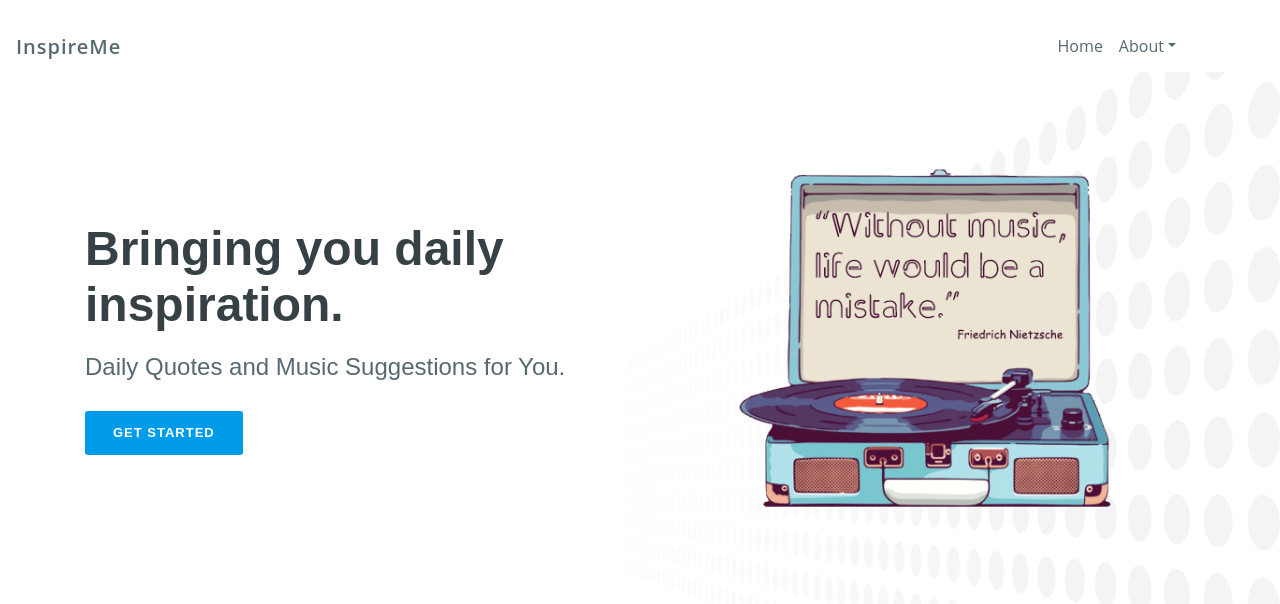
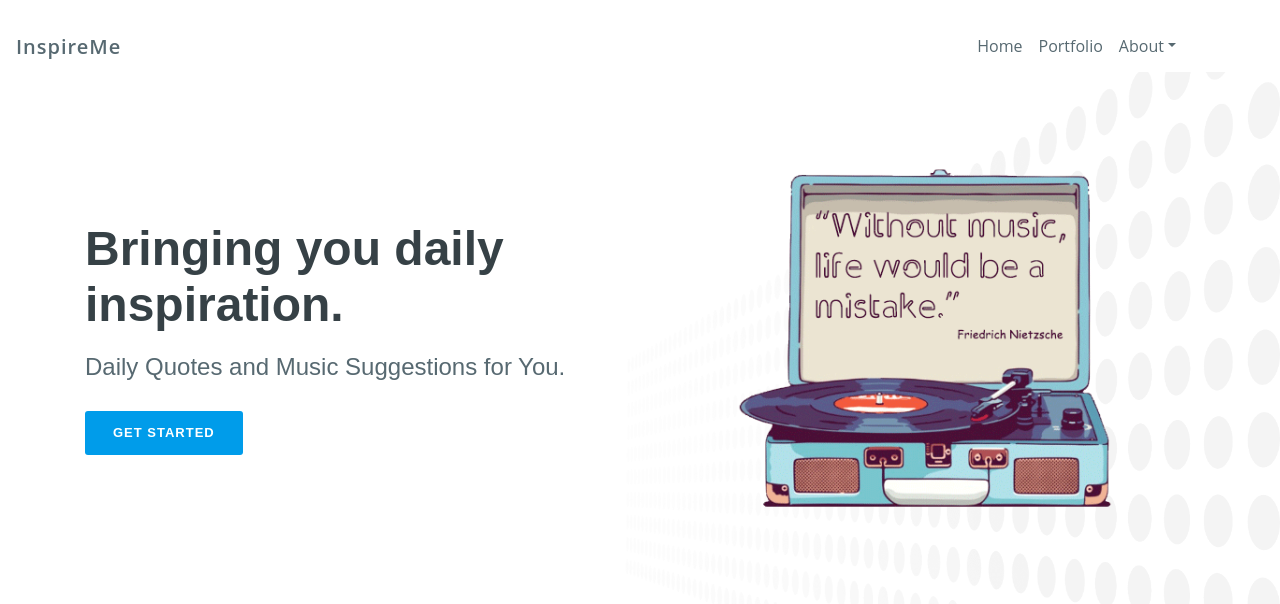
Before and after one commit to phmaa/inspire, a Flask app: page / in a window 1280 px wide. Shown: the top 604 px of the page. Run offline with Flask 2, Linux system fonts and the light colour scheme; some libraries are stand-ins or nearby versions.

Commit message:
added link to portfolio

```diff
--- a/templates/base.html
+++ b/templates/base.html
@@ -34,6 +34,7 @@
         <ul class="navbar-nav ml-auto" style="margin-inline-end: 5rem;" >
           <!-- dynamically generate active page, use href='/' to redirect to index.html -->
           <li {% block nav_index %} {% endblock %} class="nav-item"><a class="nav-link" href="/" style="color: #576971">Home</a></li>
+          <li class="nav-item"><a class="nav-link" href="https://phmaa.github.io/my-app/" style="color: #576971">Portfolio</a></li>
           <li class="nav-item dropdown"><a class="nav-link dropdown-toggle" href="" id="navbarDropdown" role="button" data-toggle="dropdown" style="color: #576971;">About</a>
             <div class="dropdown-menu">
               <a {% block nav_about %} {% endblock %} href="/team_space" class="nav-link">Team Space</a>
```
